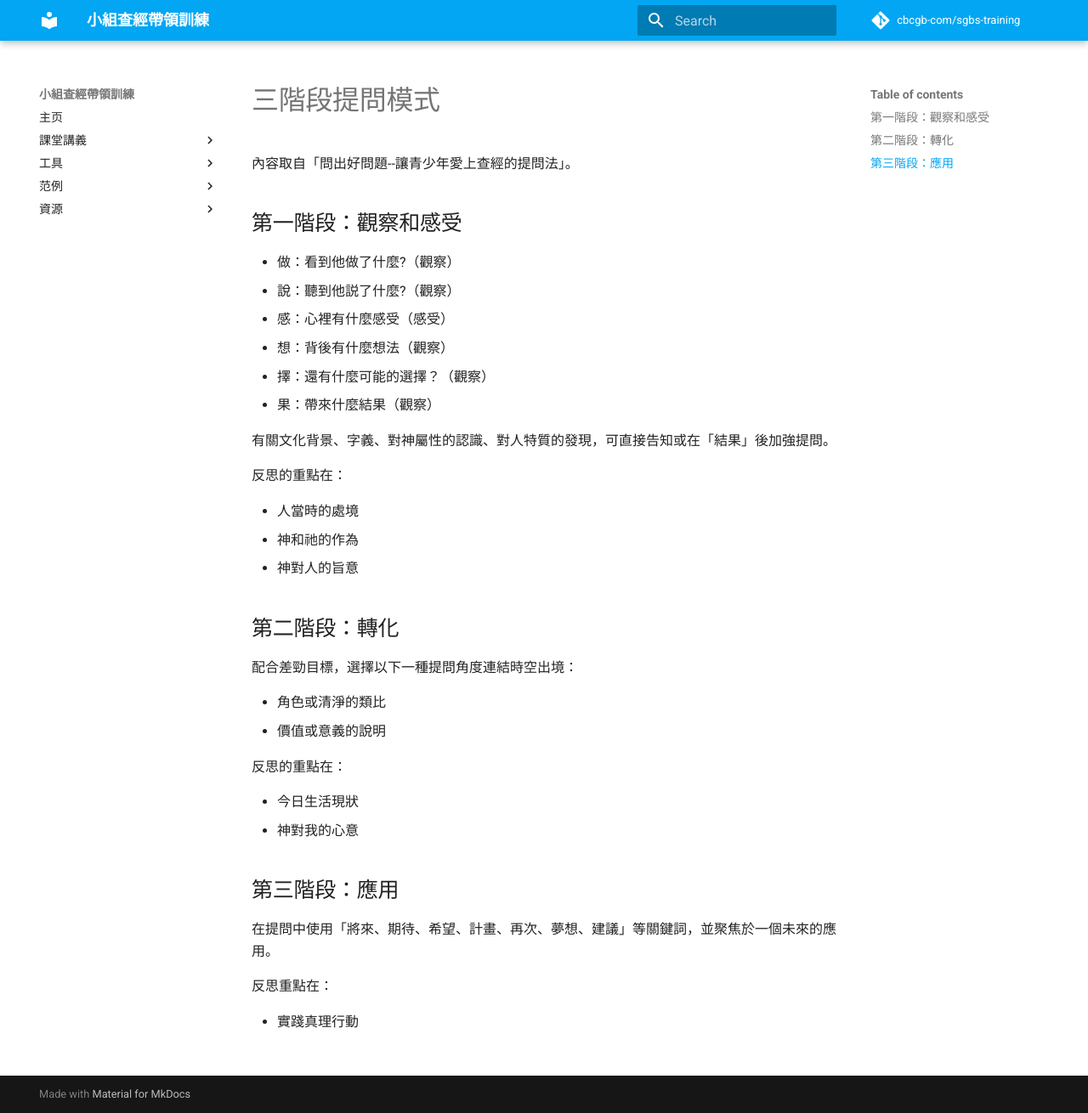
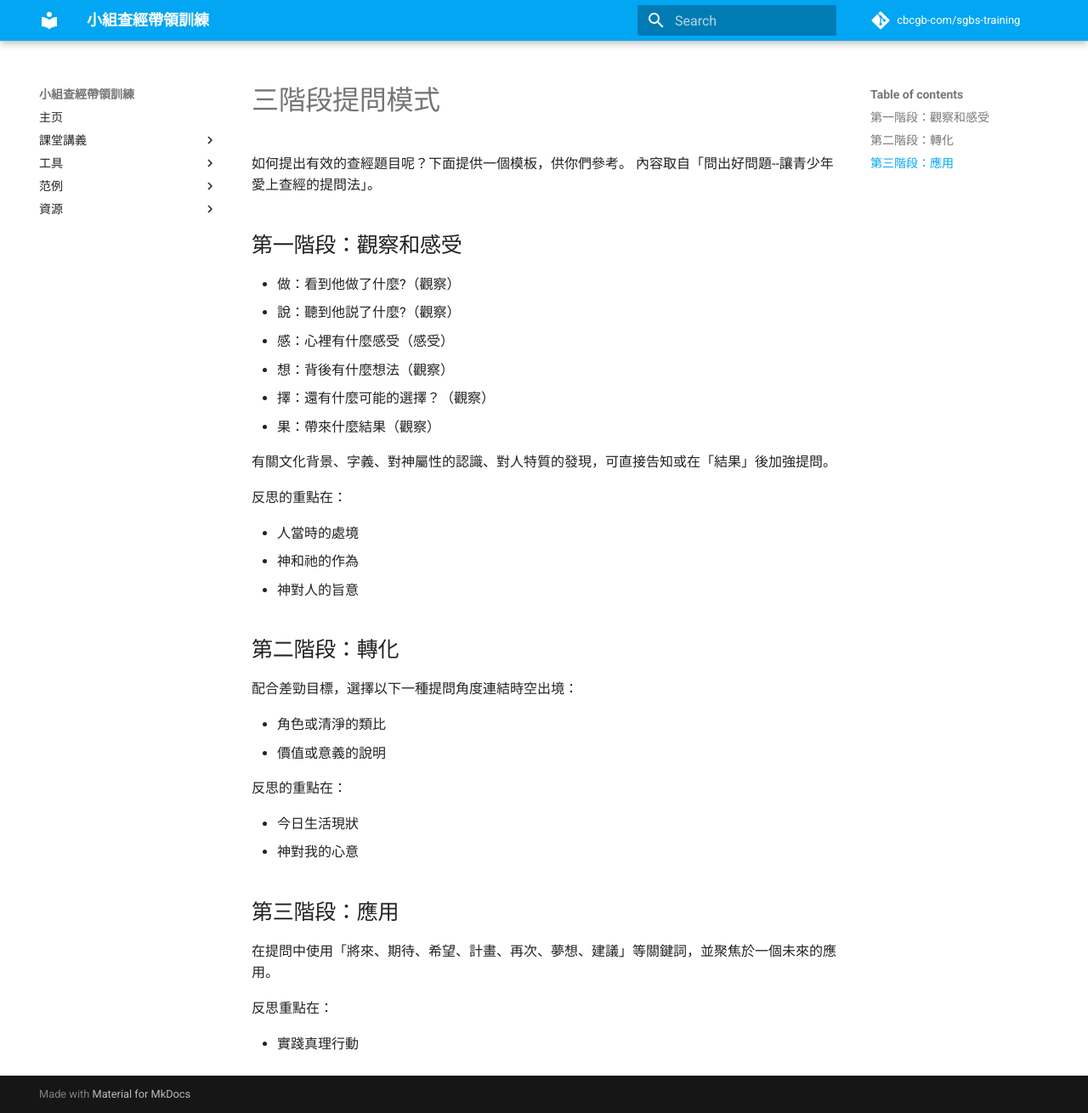
Before and after one commit to cbcgb-com/sgbs-training, an MkDocs documentation site: the page built from docs/resources/questions.md, in a window 1280 px wide and 1310 px high. Shown: the whole window at 85% size. Built offline with MkDocs 1.6.1 and Material for MkDocs 9.7.7, drawn with Linux system fonts in a browser that asks for light colours; comment, search, counter and statistics services are not loaded.

Commit message:
Intro text

```diff
--- a/docs/resources/questions.md
+++ b/docs/resources/questions.md
@@ -1,5 +1,6 @@
 # 三階段提問模式
 
+如何提出有效的查經題目呢？下面提供一個模板，供你們參考。
 內容取自「問出好問題--讓青少年愛上查經的提問法」。
 
 ## 第一階段：觀察和感受
```
